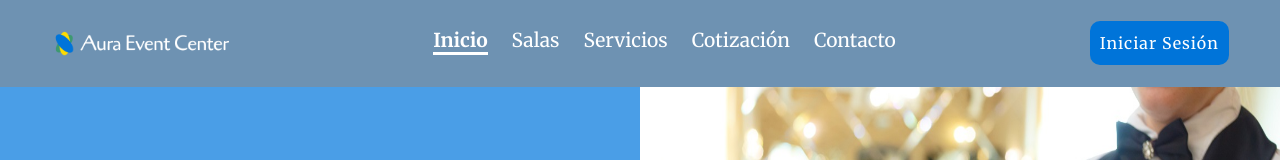
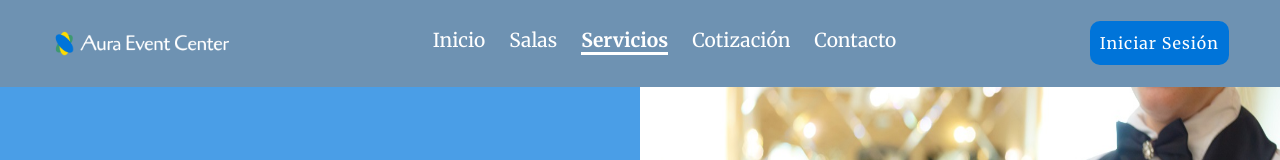
Before and after one commit to henoc03/AuraEventCenter, a React (Vite) app in the folder frontend/: page /servicios in a window 1280 px wide. Shown: the top 160 px of the page. Built offline with nearby package versions, Linux system fonts and the light colour scheme; no server answers.

Commit message:
fix: arreglados problemas con las dimensiones y link activo de la barra de navegación

```diff
--- a/frontend/src/components/common/Navigation.jsx
+++ b/frontend/src/components/common/Navigation.jsx
@@ -1,5 +1,5 @@
 import React, { useState, useEffect } from 'react';
-import { useNavigate } from 'react-router-dom';
+import { useNavigate, useLocation } from 'react-router-dom';
 import Logo from '../icons/Logo';
 import navigationLinks from '../utils/content';
 import DropDownMenu from '../common/DropDownMenu';
@@ -8,10 +8,11 @@ import DropDownMenu from '../common/DropDownMenu';
 function Navigation() {
   const [menuOpen, setMenuOpen] = useState(false);
   const [scrolled, setScrolled] = useState(false);
-  const [activeLink, setActiveLink] = useState(1);
   const [currentUser, setCurrentUser] = useState(null);
 
   const navigate = useNavigate();
+  const location = useLocation();
+  console.log(location);
 
   const handleScroll = () => {
     setScrolled(window.scrollY > window.innerHeight);
@@ -19,8 +20,7 @@ function Navigation() {
 
   const toggleMenu = () => setMenuOpen(!menuOpen);
 
-  const handleLinkClick = (link) => {
-    setActiveLink(link);
+  const handleLinkClick = () => {
     setMenuOpen(false);
   };
 
@@ -93,9 +93,9 @@ function Navigation() {
                 data-aos="fade-down"
                 data-aos-delay="350"
                 data-aos-duration="3500"
-                className={`navIndex ${activeLink === link.id ? 'active' : ''}`}
+                className={`navIndex ${location.pathname === link.href ? 'active' : ''}`}
                 href={link.href}
-                onClick={() => handleLinkClick(link.id)}
+                onClick={() => handleLinkClick()}
               >
                 {link.link}
               </a>
--- a/frontend/src/components/utils/content.js
+++ b/frontend/src/components/utils/content.js
@@ -2,27 +2,27 @@ const navigationLinks = [
     {
         id: 1,
         link: 'Inicio',
-        href: 'inicio'
+        href: '/inicio'
     },
     {
         id: 2,
         link: 'Salas',
-        href: 'salas'
+        href: '/salas'
     },
     {
         id: 3,
         link: 'Servicios',
-        href: 'servicios'
+        href: '/servicios'
     },
     {
         id: 4,
         link: 'Cotización',
-        href: 'cotizacion'
+        href: '/cotizacion'
     },
     {
         id: 5,
         link: 'Contacto',
-        href: 'contacto'
+        href: '/contacto'
     },
   ];
   export default navigationLinks;
--- a/frontend/src/style/rooms-services-hero.css
+++ b/frontend/src/style/rooms-services-hero.css
@@ -1,15 +1,20 @@
+html {
+    overflow-x: hidden;
+}
+
 .rooms-services-hero {
     height: fit-content;
 }
 
 .services-navigation-container {
     height: fit-content;
-    width: 100%;
+    width: 100vw;
     background-color: #6E92B2;
     position: fixed;
     top: 0;
     left: 0;
     z-index: 1000;
+    padding: 0;
 }
 
 .info-img-hero-container {
--- a/frontend/src/style/services-client.css
+++ b/frontend/src/style/services-client.css
@@ -2,8 +2,6 @@
     display: flex;
     flex-direction: column;
     background-color: white;
-    height: 100vh;
-    width: 100%;
 }
 
 .services-client-main {
@@ -66,6 +64,12 @@
     border: 1px solid #007AFF;
     border-radius: 8px;
     padding: 10px 18px;
+    transition: background-color 0.2s, color 0.2s;
+}
+
+.service-info-container button:hover {
+    background-color: #007AFF;
+    color: #fff;
 }
 
 .services-client-main h2{
```
